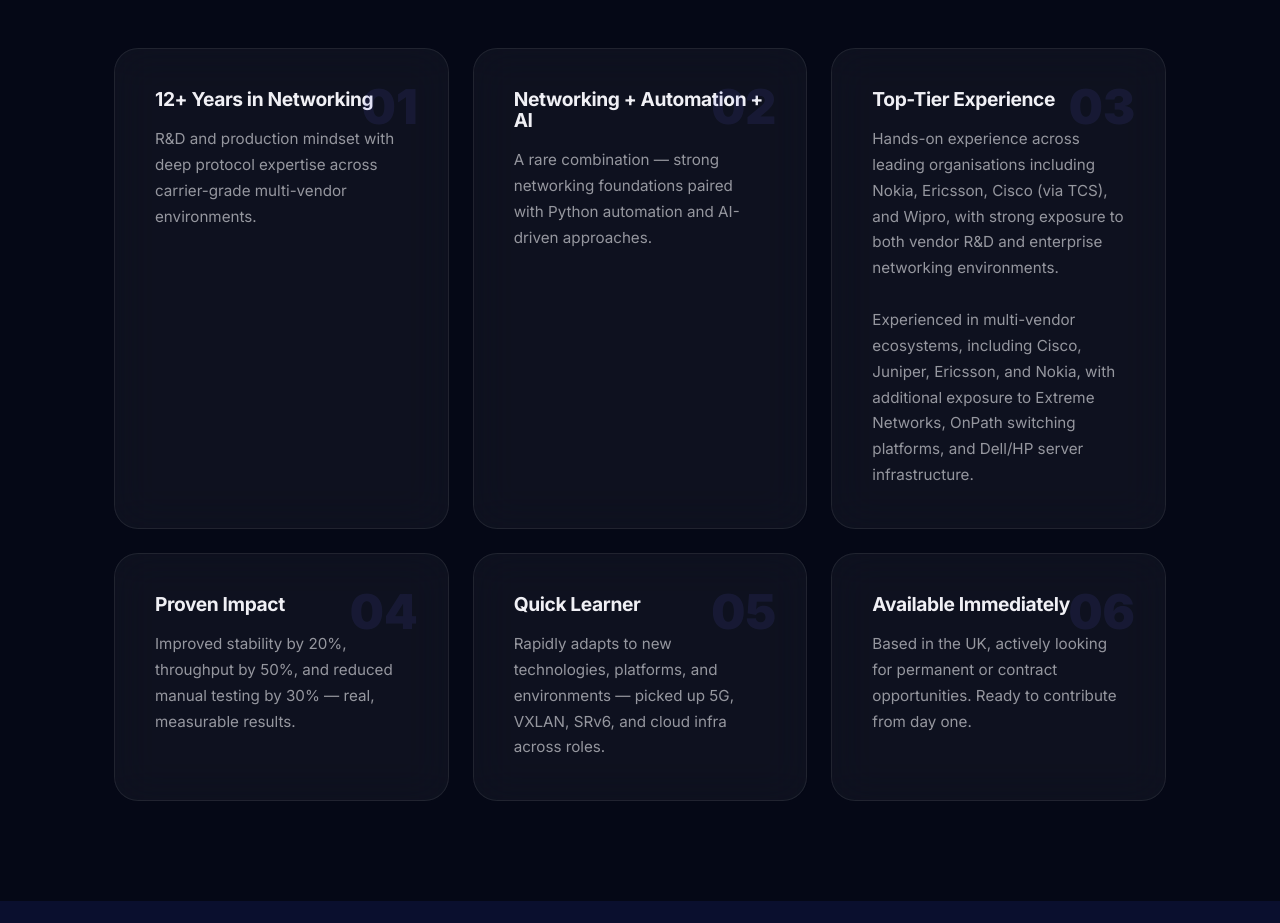
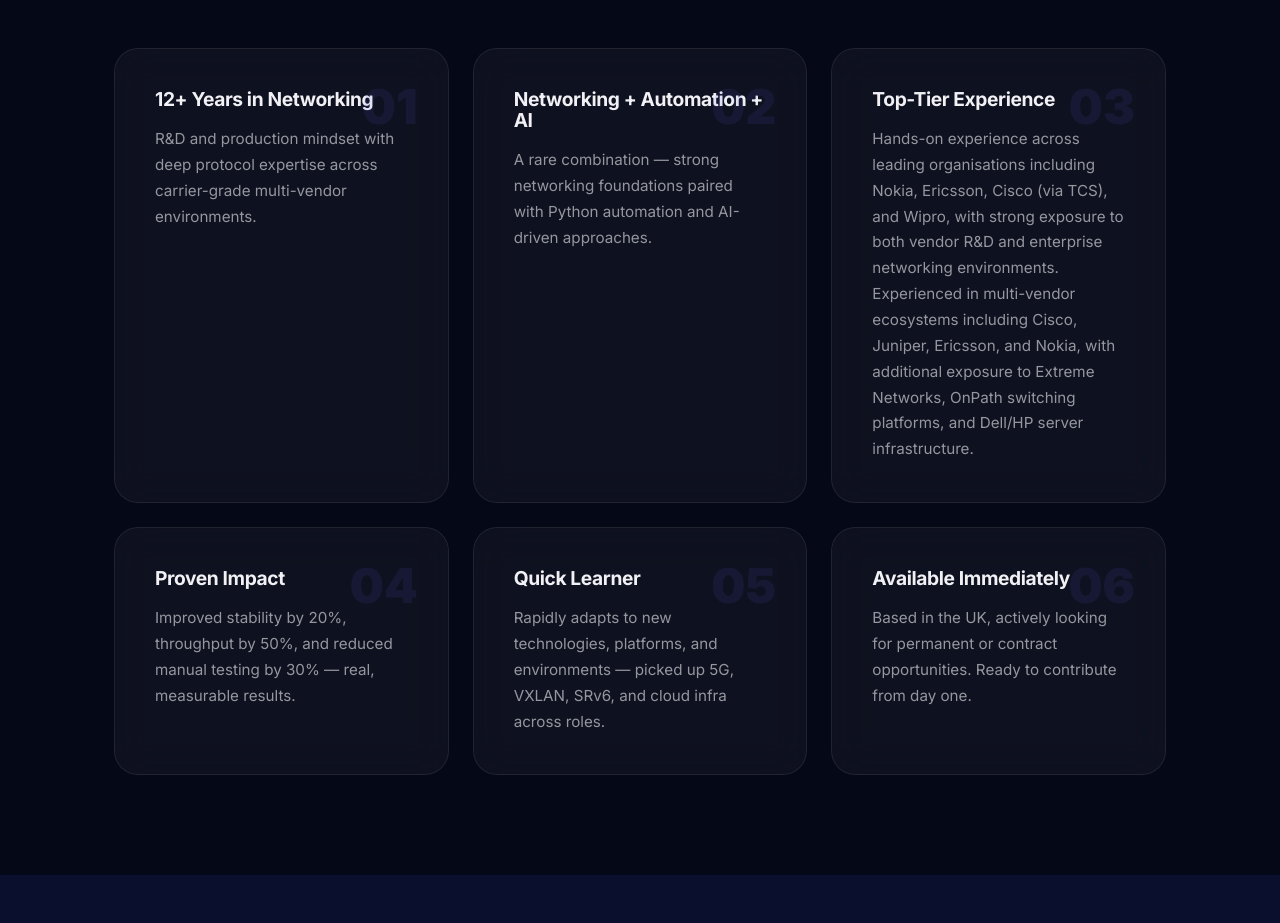
Before and after one commit to akashsachdeva01/portfolio, a plain HTML site: page index.html in a window 1280 px wide. Shown: the part 7180-8103 px from the top of the page. Drawn offline with Linux system fonts and the light colour scheme.

Commit message:
Fix: Revert Why Me card 03 to standard paragraph layout

```diff
--- a/index.html
+++ b/index.html
@@ -505,7 +505,7 @@
                 <div class="whyme-card glass" data-aos>
                     <span class="whyme-num">03</span>
                     <h3>Top-Tier Experience</h3>
-                    <p>Hands-on experience across leading organisations including Nokia, Ericsson, Cisco (via TCS), and Wipro, with strong exposure to both vendor R&D and enterprise networking environments.<br><br>Experienced in multi-vendor ecosystems, including Cisco, Juniper, Ericsson, and Nokia, with additional exposure to Extreme Networks, OnPath switching platforms, and Dell/HP server infrastructure.</p>
+                    <p>Hands-on experience across leading organisations including Nokia, Ericsson, Cisco (via TCS), and Wipro, with strong exposure to both vendor R&D and enterprise networking environments. Experienced in multi-vendor ecosystems including Cisco, Juniper, Ericsson, and Nokia, with additional exposure to Extreme Networks, OnPath switching platforms, and Dell/HP server infrastructure.</p>
                 </div>
                 <div class="whyme-card glass" data-aos>
                     <span class="whyme-num">04</span>
```
